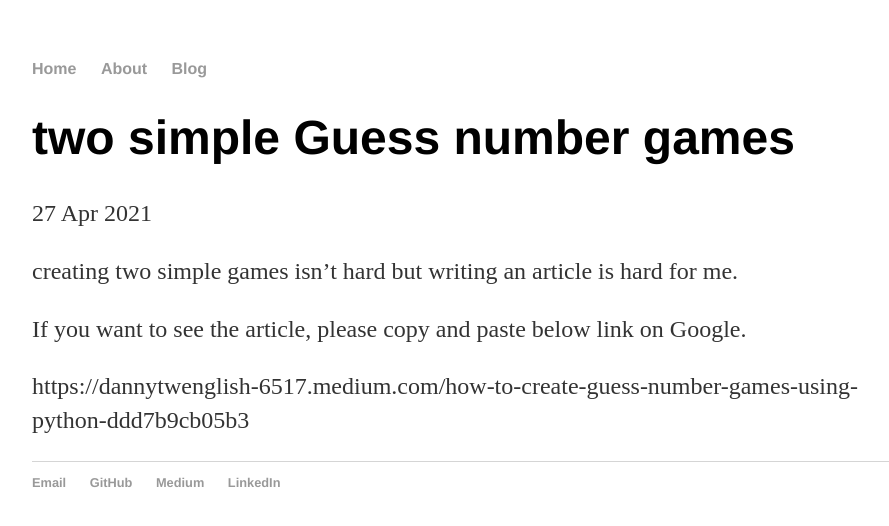
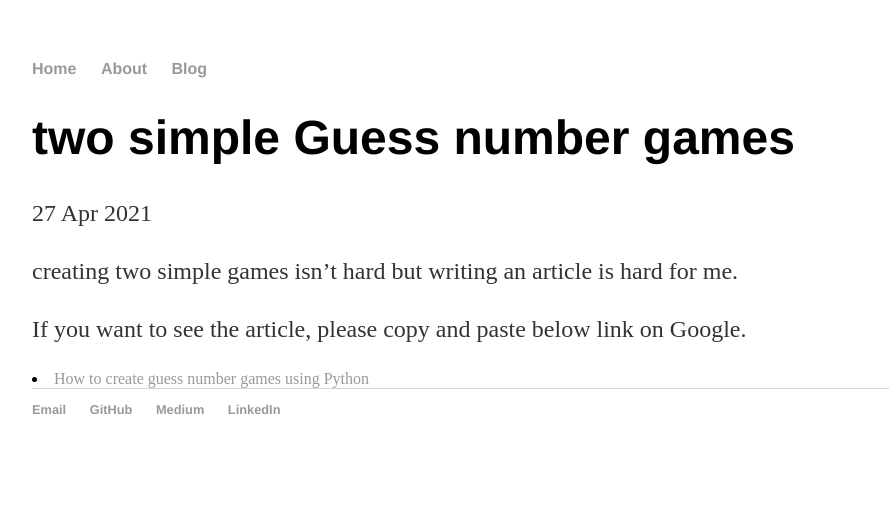
Before and after one commit to dannytw9332/dannytw9332.github.io, a Jekyll site: the page built from _posts/2021-04-27-guess-number-code.md, in a window 1280 px wide. Shown: the top 526 px of the page, without its empty margins (160-1049 px from the left). Built offline with Jekyll 4.4.1, drawn with Linux system fonts in a browser that asks for light colours; some of the changed lines change nothing that is shown.

Commit message:
Update 2021-04-27-guess-number-code.md

```diff
--- a/_posts/2021-04-27-guess-number-code.md
+++ b/_posts/2021-04-27-guess-number-code.md
@@ -8,4 +8,4 @@ creating two simple games isn't hard but writing an article is hard for me.
 
 If you want to see the article, please copy and paste below link on Google.
 
-https://dannytwenglish-6517.medium.com/how-to-create-guess-number-games-using-python-ddd7b9cb05b3
+<li><a href="https://dannytwenglish-6517.medium.com/how-to-create-guess-number-games-using-python-ddd7b9cb05b3">How to create guess number games using Python</a></li>
```
